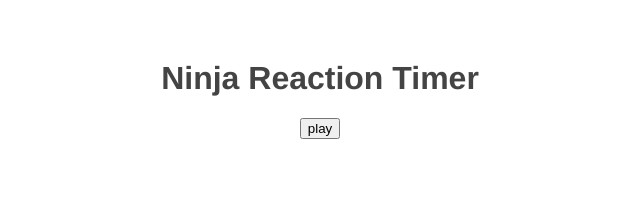
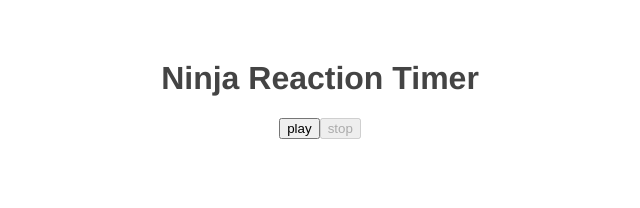
Before and after one commit to kinkatse/vuejs-practice, a Vue app in the folder pt3/reaction-timer/: page / in a window 1280 px wide. Shown: the top 208 px of the page, without its empty margins (320-960 px from the left). Built offline with nearby package versions, Linux system fonts and the light colour scheme.

Commit message:
Bug with unmount

```diff
--- a/pt3/reaction-timer/src/App.vue
+++ b/pt3/reaction-timer/src/App.vue
@@ -2,6 +2,7 @@
   <div id="app">
     <h1>Ninja Reaction Timer</h1>
     <button @click="start" :disabled="isPlaying">play</button>
+    <button @click="end" :disabled="!isPlaying">stop</button>
     <Block v-if="isPlaying" :delay="delay"/>
   </div>
 </template>
@@ -23,6 +24,10 @@ export default {
       this.delay = 2000 + Math.random() * 5000
       this.isPlaying = true
       console.log(this.delay)
+    },
+    end() {
+      this.delay = null
+      this.isPlaying = false
     }
   }
 }
--- a/pt3/reaction-timer/src/components/Block.vue
+++ b/pt3/reaction-timer/src/components/Block.vue
@@ -21,6 +21,9 @@ export default {
     },
     updated() {
         console.log('component updated')
+    },
+    unmounted() {
+        console.log('component unmounted')
     }
 }
 </script>
```
